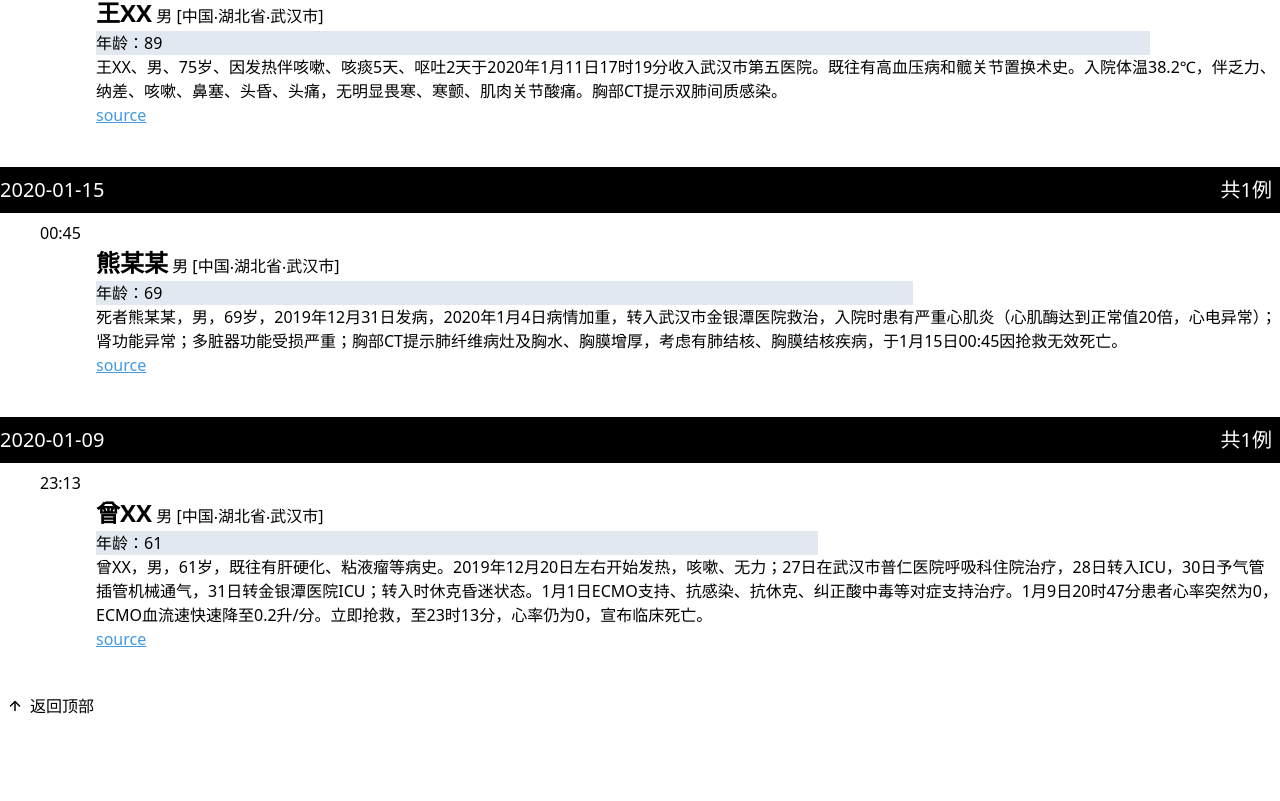
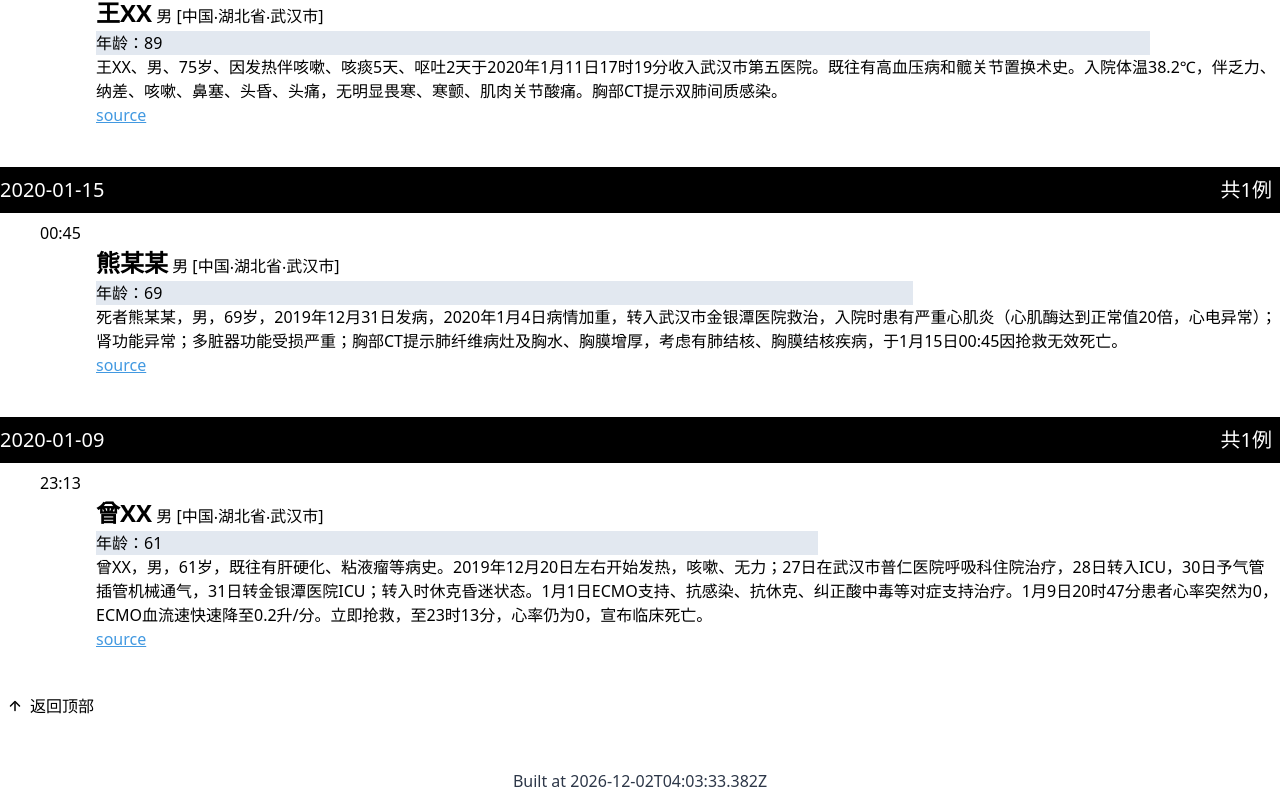
Before and after one commit to chenxsan/deathline, a Next.js app: page / in a window 1280 px wide. Shown: the part 4563-5364 px from the top of the page. Before the commit the page ends 5324 px from the top, so only its background shows below. Built offline with nearby package versions, Linux system fonts and the light colour scheme.

Commit message:
Add build timestamp

```diff
--- a/next.config.js
+++ b/next.config.js
@@ -1,2 +1,6 @@
 const withCSS = require('@zeit/next-css');
-module.exports = withCSS({});
+module.exports = withCSS({
+  env: {
+    buildAt: new Date()
+  }
+});
--- a/pages/index.tsx
+++ b/pages/index.tsx
@@ -79,6 +79,9 @@ const HomePage: NextPage = () => {
         </div>
       </div>
       <ScrollTop />
+      <div className="text-center text-base text-gray-800 py-2">
+        Built at {process.env.buildAt}
+      </div>
     </>
   );
 };
```
